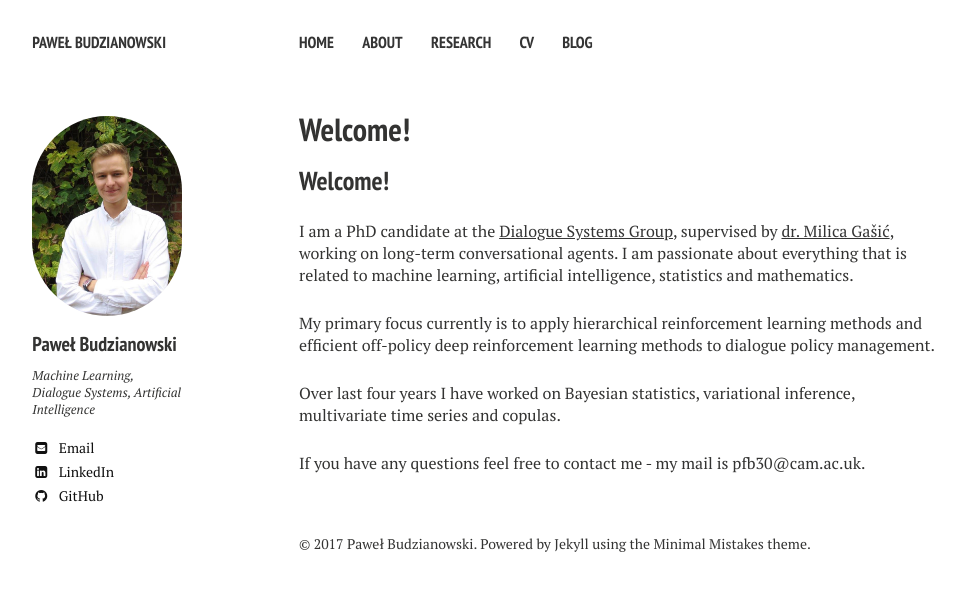
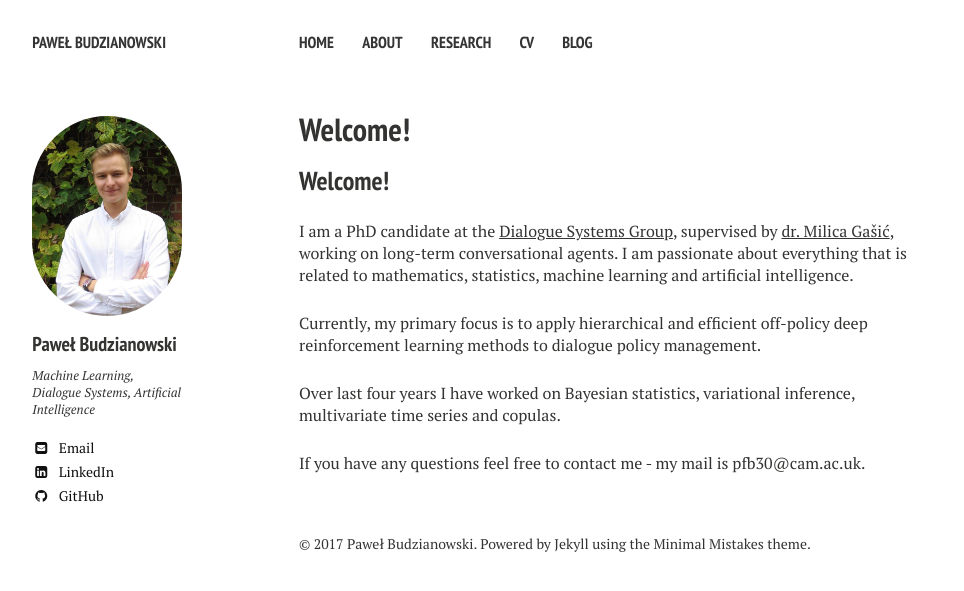
Before and after one commit to pawel-polyai/budzianowski.github.io, a Jekyll site: the page built from index.md, in a window 1280 px wide. Shown: the top 591 px of the page, without its empty margins (21-985 px from the left). Built offline with Jekyll 4.4.1, drawn with Linux system fonts in a browser that asks for light colours; nearby versions of some CDN libraries; our own code applies the rules of GitHub Pages for plain Markdown files.

Commit message:
Update index.md

```diff
--- a/index.md
+++ b/index.md
@@ -9,9 +9,9 @@ image:
 
 ## Welcome!
 
-I am a PhD candidate at the [Dialogue Systems Group](http://mi.eng.cam.ac.uk/research/dialogue/), supervised by [dr. Milica Gašić](https://mi.eng.cam.ac.uk/~mg436), working on long-term conversational agents. I am passionate about everything that is related to machine learning, artificial intelligence, statistics and mathematics.
+I am a PhD candidate at the [Dialogue Systems Group](http://mi.eng.cam.ac.uk/research/dialogue/), supervised by [dr. Milica Gašić](https://mi.eng.cam.ac.uk/~mg436), working on long-term conversational agents. I am passionate about everything that is related to mathematics, statistics, machine learning and artificial intelligence.
 
-My primary focus currently is to apply hierarchical reinforcement learning methods and efficient off-policy deep reinforcement learning methods to dialogue policy management.
+Currently, my primary focus is to apply hierarchical and efficient off-policy deep reinforcement learning methods to dialogue policy management.
 
 Over last four years I have worked on Bayesian statistics, variational inference, multivariate time series and copulas.
 
```
